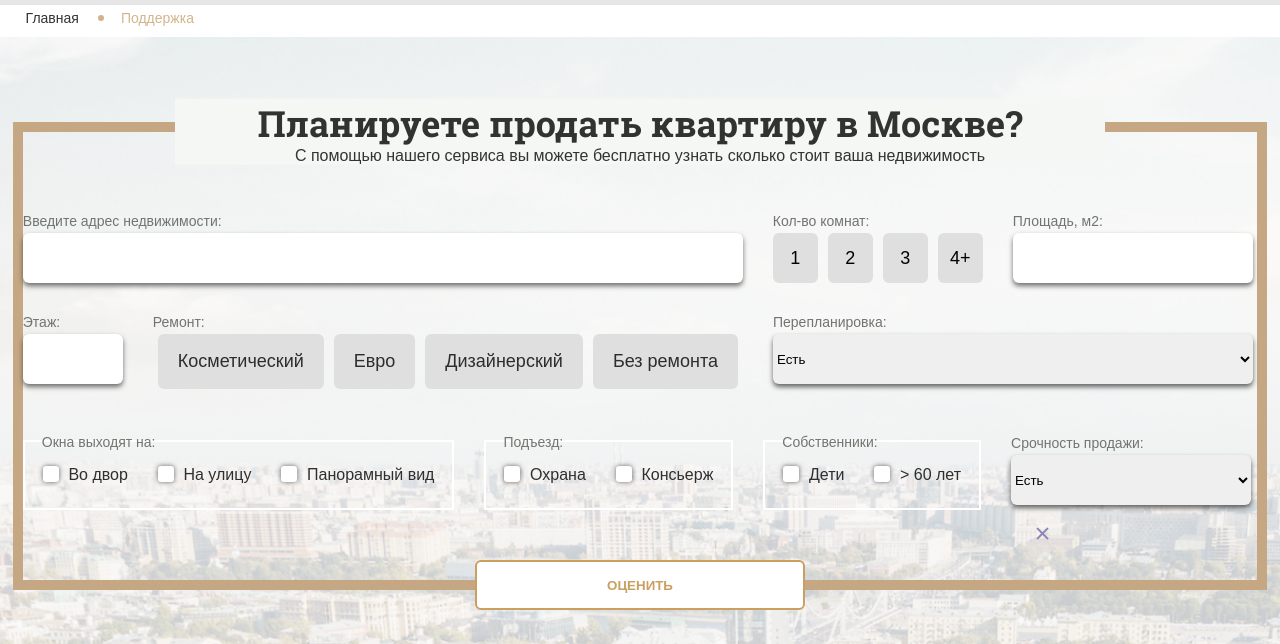
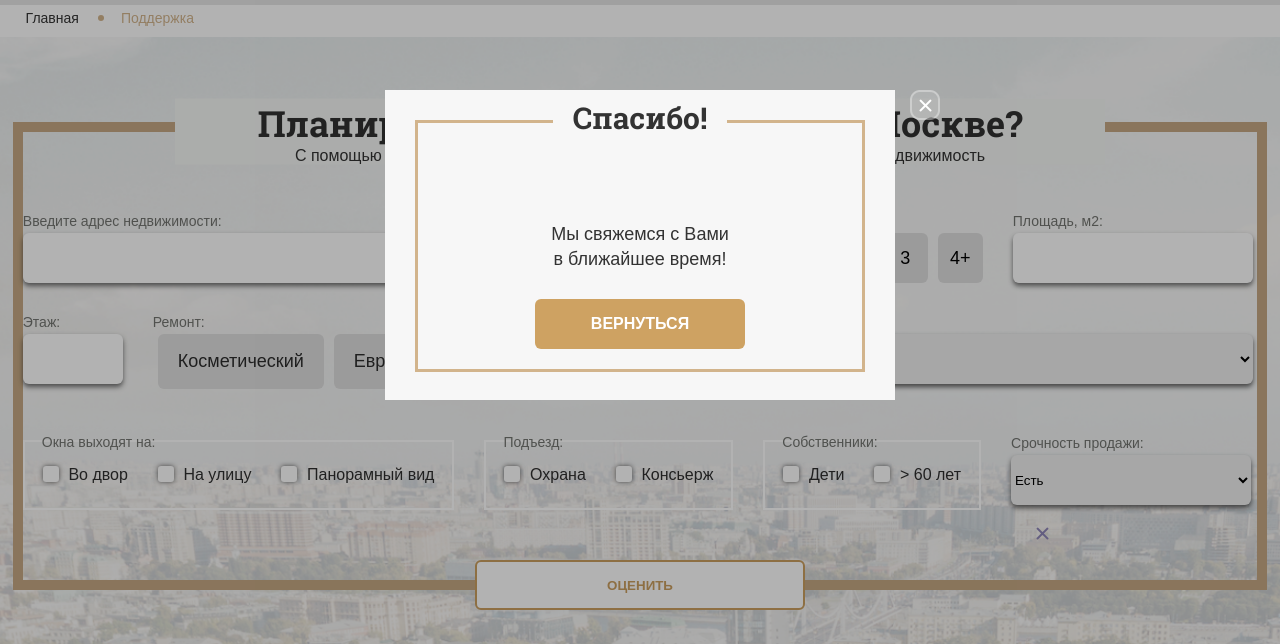
Before and after one commit to Romanuch4/hello-world, a plain HTML site: page support/support.html in a window 1280 px wide. Both pictures are taken after a click on the button "ОЦЕНИТЬ". Shown: the part 155-799 px from the top of the page. Drawn offline with Linux system fonts and the light colour scheme.

Commit message:
Обработчик на кнопку "Оценить"

```diff
--- /dev/null
+++ b/support/js/pop-up.js
@@ -0,0 +1,6 @@
+(function () {
+  const button = document.querySelector('.main-button');
+  button.addEventListener('click', function () {
+    window.popUpThanks.style.display = 'flex';
+  });
+})();
--- a/support/support.html
+++ b/support/support.html
@@ -526,6 +526,7 @@
   <script src="../js/pop-up.js"></script>
   <script src="../js/mobile-menu.js"></script>
   <script src="js/active-element.js"></script>
+  <script src="js/pop-up.js"></script>
   <!--Иконки с fontawesome -->
   <link rel="stylesheet" href="https://use.fontawesome.com/releases/v5.4.2/css/all.css"
     integrity="sha384-/rXc/GQVaYpyDdyxK+ecHPVYJSN9bmVFBvjA/9eOB+pb3F2w2N6fc5qB9Ew5yIns" crossorigin="anonymous">
```
